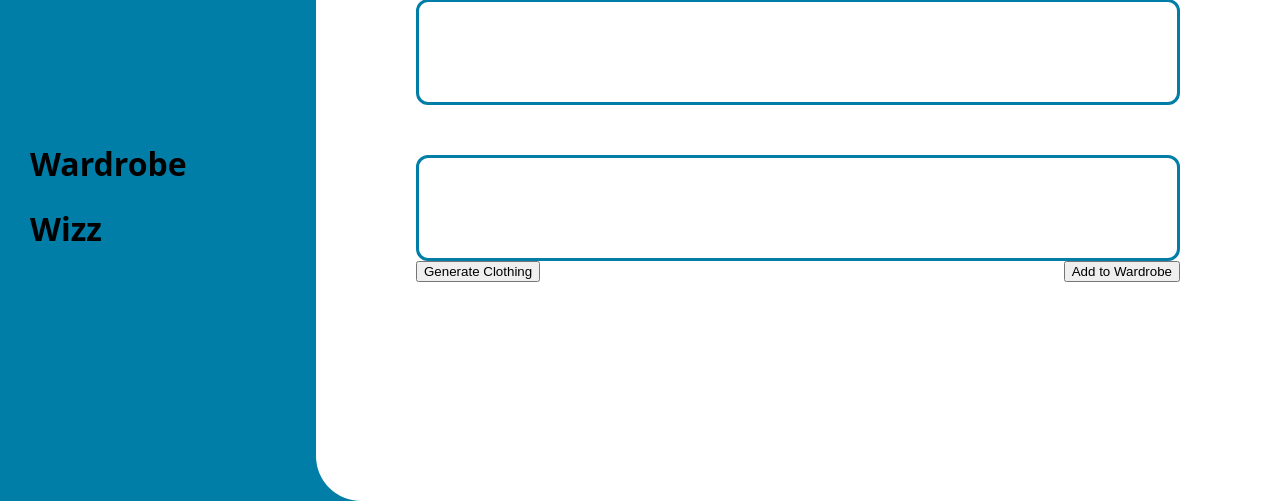
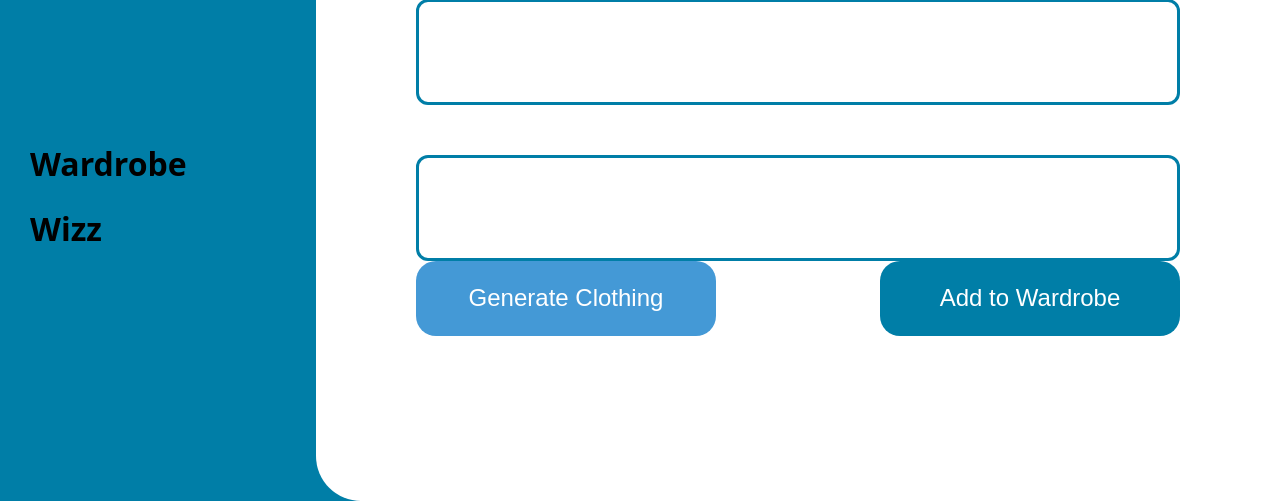
Before and after one commit to Zohaib2421/Wardrobe-Wiz, a PHP site: page / in a window 1280 px wide. Shown: the part 499-1000 px from the top of the page. Run offline with PHP 8.4, Linux system fonts and the light colour scheme.

Commit message:
added some css styling

```diff
--- a/styles.css
+++ b/styles.css
@@ -61,3 +61,25 @@ main {
   display: flex;
   justify-content: space-between;
 }
+
+#generate {
+  width: 300px;
+  height: 75px;
+  border-radius: 20px;
+  background: var(--tertiary);
+  border: 0px;
+  font-weight: 200;
+  color: var(--secondary);
+  font-size: 24px;
+}
+
+#add {
+  width: 300px;
+  height: 75px;
+  border-radius: 20px;
+  background: var(--primary);
+  border: 0px;
+  font-weight: 200;
+  color: var(--secondary);
+  font-size: 24px;
+}
```
